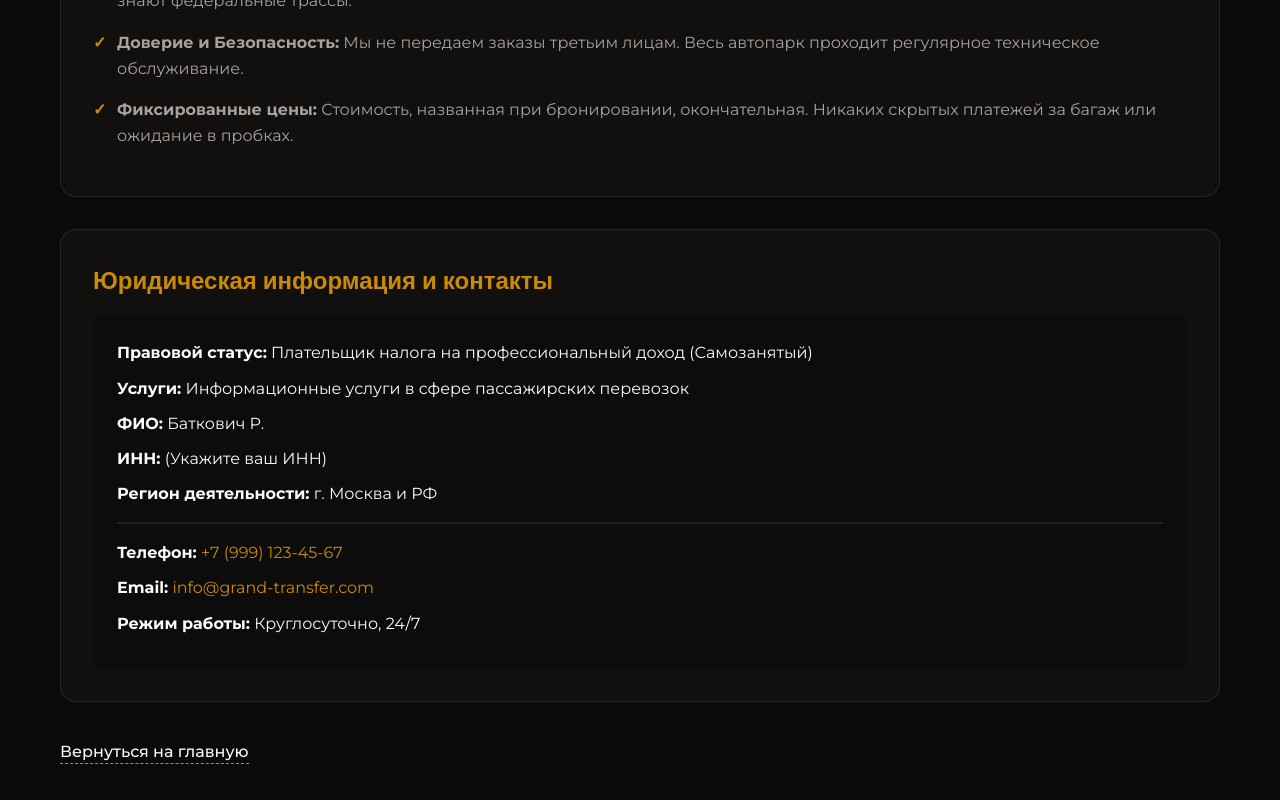
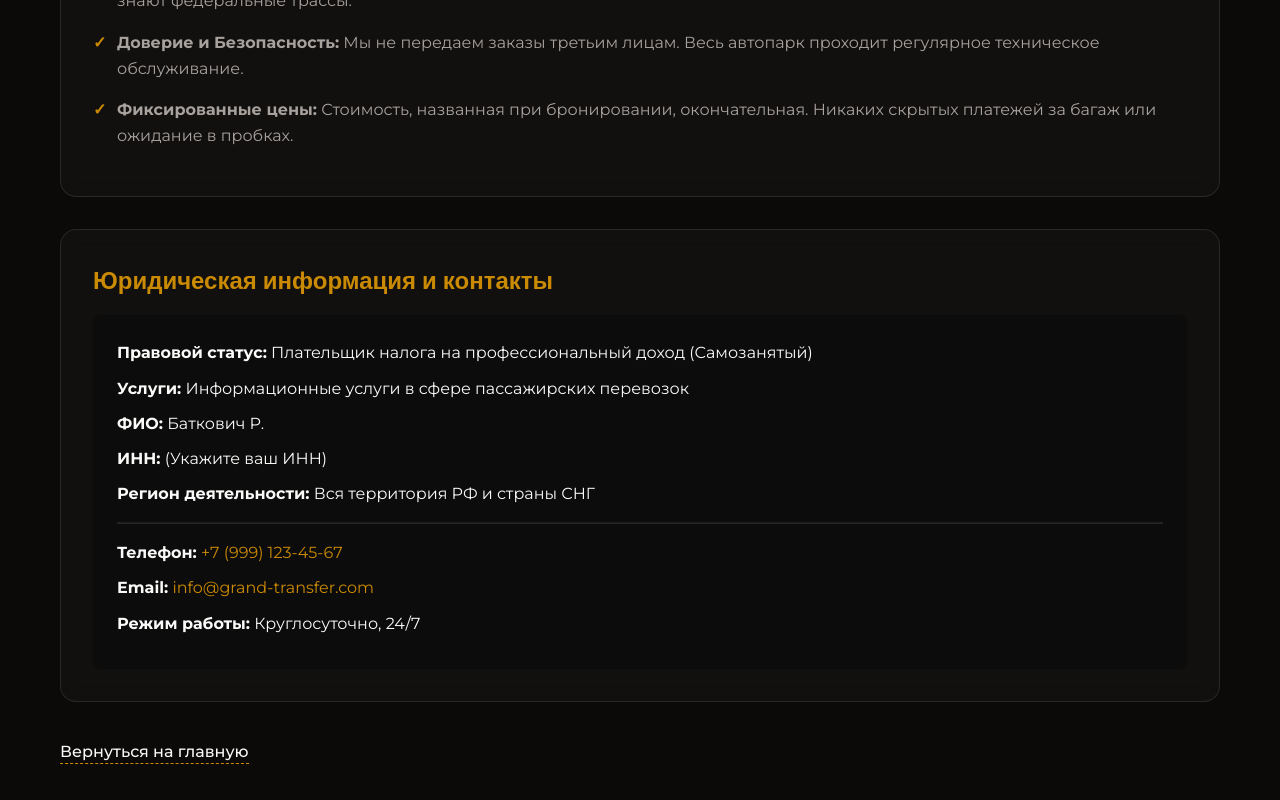
Before and after one commit to Xyling12/grand-transfer, a Next.js app: page /about in a window 1280 px wide. Shown: the part 720-1520 px from the top of the page. Built offline with nearby package versions, Linux system fonts and the light colour scheme; no server answers.

Commit message:
Docs: Update Service Region to Full RF

```diff
--- a/src/app/about/page.tsx
+++ b/src/app/about/page.tsx
@@ -38,7 +38,7 @@ export default function AboutPage() {
                         <p><strong>Услуги:</strong> Информационные услуги в сфере пассажирских перевозок</p>
                         <p><strong>ФИО:</strong> Баткович Р.</p>
                         <p><strong>ИНН:</strong> (Укажите ваш ИНН)</p>
-                        <p><strong>Регион деятельности:</strong> г. Москва и РФ</p>
+                        <p><strong>Регион деятельности:</strong> Вся территория РФ и страны СНГ</p>
                         <hr style={{ margin: '15px 0', borderColor: 'var(--glass-border)' }} />
                         <p><strong>Телефон:</strong> <a href="tel:+79991234567">+7 (999) 123-45-67</a></p>
                         <p><strong>Email:</strong> <a href="mailto:info@grand-transfer.com">info@grand-transfer.com</a></p>
```
Also changed, not shown: public/llm.txt.
